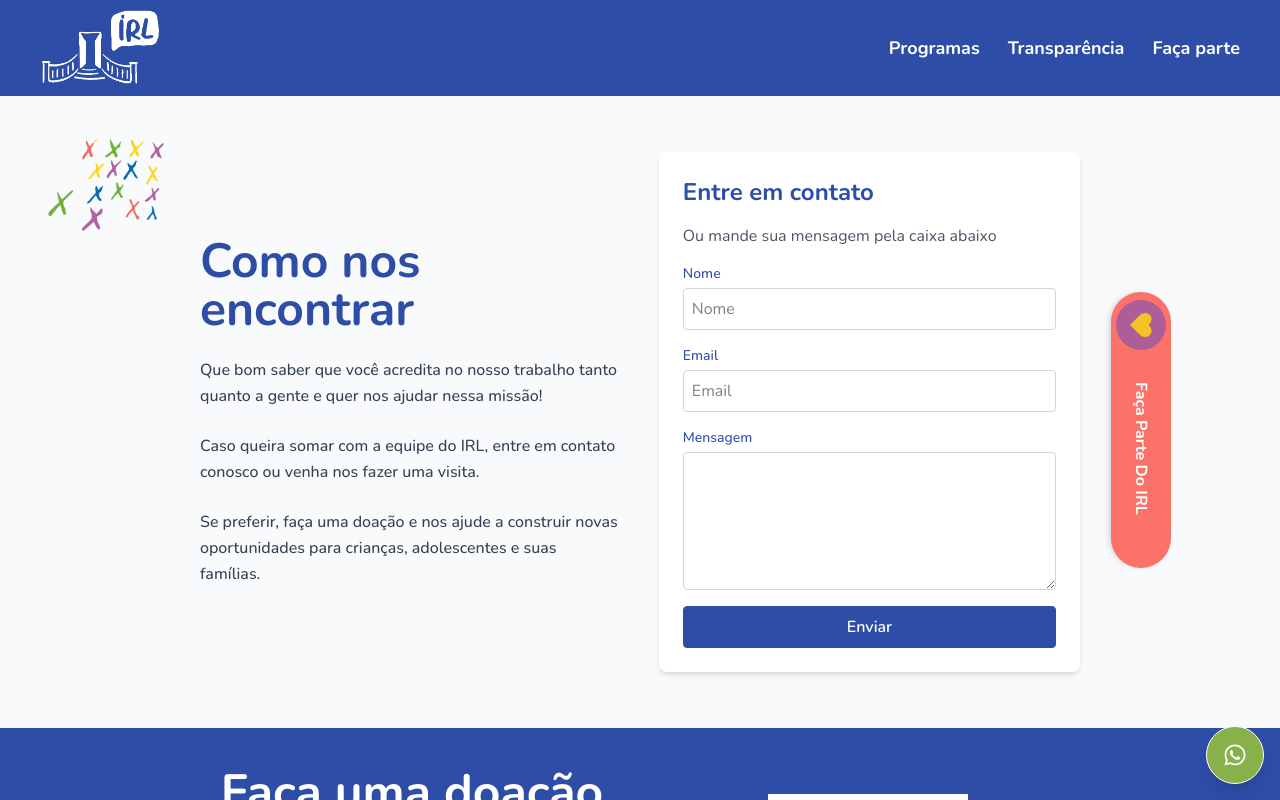
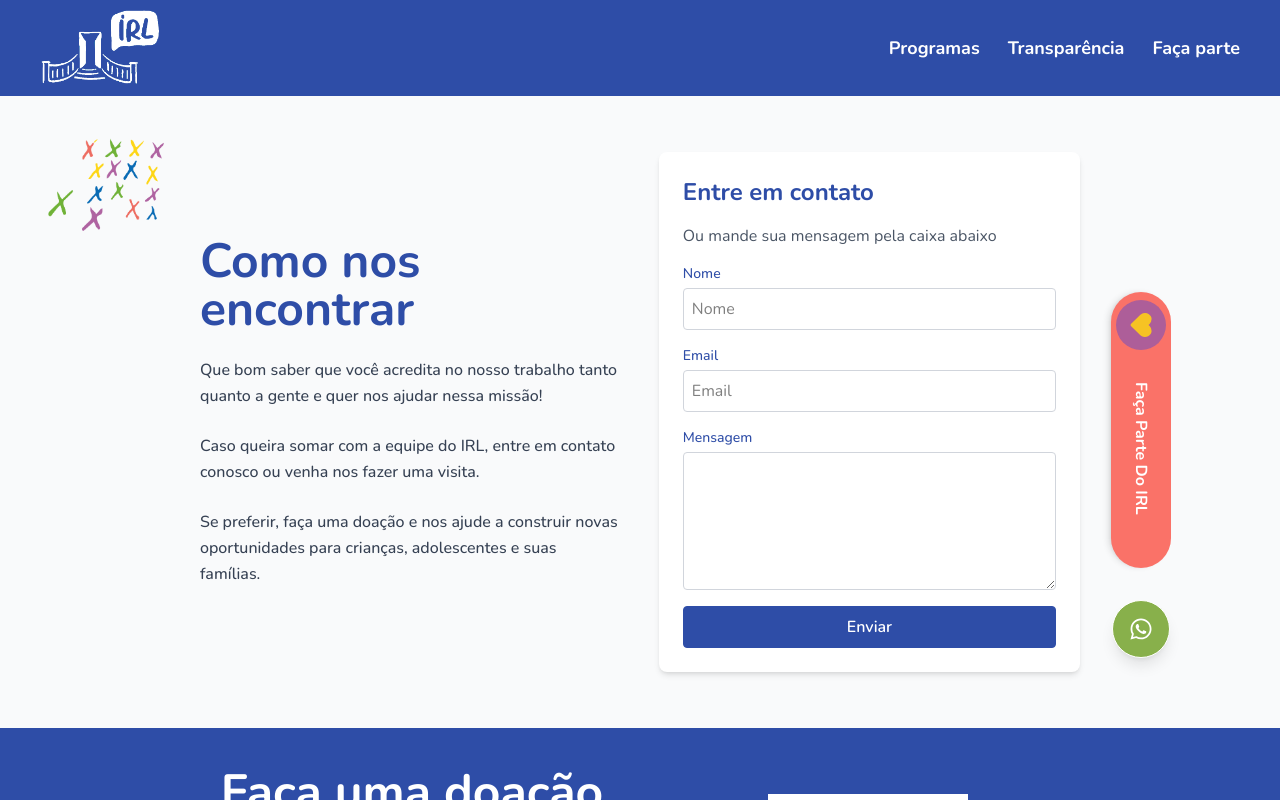
Before and after one commit to flaviare1s/irl, a React (Vite) app: page /participe in a window 1280 px wide. Shown: the top 800 px of the page. Built offline with nearby package versions, Linux system fonts and the light colour scheme.

Commit message:
Ajusta botões de whatsapp

```diff
--- a/src/App.jsx
+++ b/src/App.jsx
@@ -12,6 +12,8 @@ import { ScrollToTop } from "./components/ScrollToTop"
 import { Obrigado } from "./pages/Obrigado"
 import { NotFound } from "./pages/NotFound"
 import { Toaster } from "react-hot-toast"
+import { BotaoWhatsapp } from "./components/BotaoWhatsapp"
+import { BotaoWhatsappDesktop } from "./components/BotaoWhatsappDesktop"
 
 function App() {
   const [isLoading, setIsLoading] = useState(true);
@@ -42,6 +44,8 @@ function App() {
             </Routes>
           </main>
         <Footer />
+        <BotaoWhatsapp />
+        <BotaoWhatsappDesktop />
         </BrowserRouter>
       </div>
       <Toaster position="top-center" />
--- a/src/components/BotaoDoacoesFixed.jsx
+++ b/src/components/BotaoDoacoesFixed.jsx
@@ -7,6 +7,7 @@ export const BotaoDoacoesFixed = ({ bgColor = 'bg-living-coral' }) => {
 
   return (
     <div className='fixed hidden lg:block right-[1px] top-1/2 z-50'>
+      <div>
         <button
           onClick={() => setIsOpen(!isOpen)}
           className={`${bgColor} text-white font-bold w-[276px] h-[60px] rounded-full flex justify-start px-2 items-center rotate-90 cursor-pointer hover:brightness-120 group transition-all duration-300 shadow-md`}
@@ -18,5 +19,6 @@ export const BotaoDoacoesFixed = ({ bgColor = 'bg-living-coral' }) => {
         </button>
         <ModalDoacoesDrawer isOpen={isOpen} />
       </div>
+    </div>
   );
 };
--- a/src/components/BotaoWhatsapp.jsx
+++ b/src/components/BotaoWhatsapp.jsx
@@ -6,7 +6,7 @@ export const BotaoWhatsapp = () => {
       href="https://wa.me/5585991464053"
       target="_blank"
       rel="noopener noreferrer"
-      className="fixed bottom-4 right-4 z-50 bg-greenery hover:bg-white text-white hover:text-greenery border hover:border-greenery rounded-full p-4 shadow-lg transition-all duration-300"
+      className="fixed bottom-4 right-4 z-50 bg-greenery hover:bg-white text-white hover:text-greenery border hover:border-greenery rounded-full p-4 shadow-lg transition-all duration-300 lg:hidden"
     >
       <FaWhatsapp className="text-2xl" />
     </a>
--- a/src/components/BotaoWhatsappDesktop.jsx
+++ b/src/components/BotaoWhatsappDesktop.jsx
@@ -6,7 +6,7 @@ export const BotaoWhatsappDesktop = () => {
       href="https://wa.me/5585991464053"
       target="_blank"
       rel="noopener noreferrer"
-      className="fixed bottom-4 right-4 z-50 bg-greenery hover:bg-white text-white hover:text-greenery border hover:border-greenery rounded-full p-4 shadow-lg transition-all duration-300"
+      className="fixed right-[110px] top-[75%] z-50 bg-greenery hover:bg-white text-white hover:text-greenery border hover:border-greenery rounded-full p-4 shadow-lg transition-all duration-300 hidden lg:block"
     >
       <FaWhatsapp className="text-2xl" />
     </a>
--- a/src/pages/FacaParte.jsx
+++ b/src/pages/FacaParte.jsx
@@ -1,7 +1,5 @@
 import { Contato } from "../components/Contato";
-import { BotaoDoacoes } from "../components/BotaoDoacoes";
 import elementoGrafico from "../assets/img/elementos/x.png";
-import { BotaoWhatsapp } from "../components/BotaoWhatsapp";
 import { DadosBancarios } from "../components/DadosBancarios";
 
 export const FacaParte = () => {
@@ -26,7 +24,6 @@ export const FacaParte = () => {
         <Contato />
       </section>
       <DadosBancarios />
-      <BotaoWhatsapp />
     </div>
   );
 };
```
Lines whose indentation alone changed are shown as unchanged.
